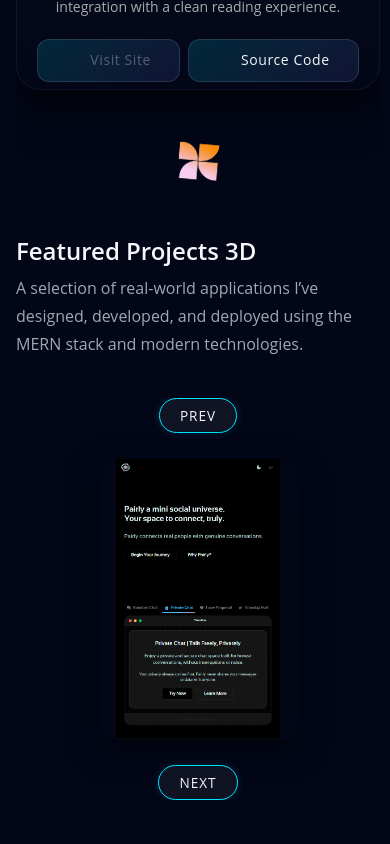
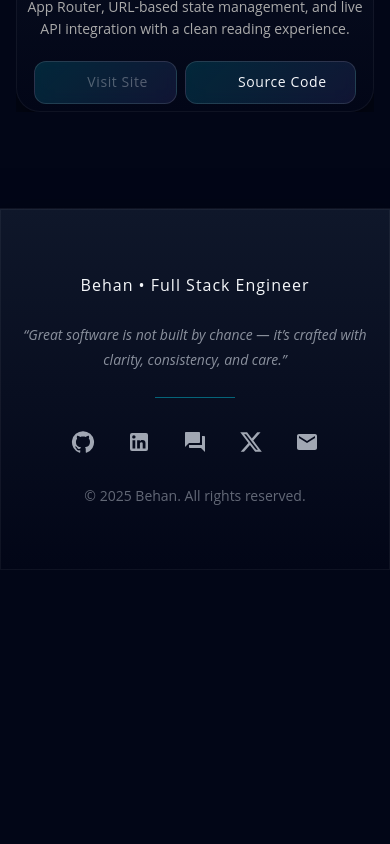
Before and after one commit to behan05/behan-portfolio, a React (Vite) app in the folder client/: page /projects in a window 390 px wide. Shown: the part 2620-3464 px from the top of the page. After the commit the page ends 3190 px from the top, so only its background shows below. Built offline with nearby package versions, Linux system fonts and the light colour scheme; some icons are missing.

Commit message:
fixed: fixed layout issue which couse by carousel now this render by condition on large screen only and also update resume

```diff
--- a/client/src/components/carousel3D/Carousel3D.jsx
+++ b/client/src/components/carousel3D/Carousel3D.jsx
@@ -1,5 +1,5 @@
-import React, { useRef, useEffect, useState } from 'react';
-import { Box, Typography, Button, Stack, Link, useTheme } from '@mui/material';
+import { useRef, useEffect, useState } from 'react';
+import { Box, Typography, Stack, Link, useTheme } from '@mui/material';
 import GitHubIcon from '@mui/icons-material/GitHub';
 import VisibilityIcon from '@mui/icons-material/Visibility';
 import gsap from 'gsap';
@@ -28,7 +28,7 @@ const items = [
         title: 'Pairly Chat',
         description: `A full-stack real-time chat application currently supporting secure text-based private messaging. In the next version, it will include video chat in Couple Mode only to ensure user privacy and safety. Built with React, Node.js, Express, Socket.IO, and MongoDB.`,
         link: `https://pairly.chat`,
-        sourceCode: ``,
+        sourceCode: `https://github.com/behan05/pairly.git`,
         image: '/projectImages/chat600px.png'
     },
     {
@@ -208,7 +208,6 @@ const Carousel3D = () => {
                     </CustomButton>
                 </Box>
 
-
                 <Box sx={{ mt: 6, maxWidth: 700, mx: 'auto' }}>
                     <Typography variant="h5" sx={{ color: '#e0e0e0', mb: 1 }}>
                         {current.title}
--- a/client/src/pages/LandingPage.jsx
+++ b/client/src/pages/LandingPage.jsx
@@ -1,12 +1,15 @@
 import HeroSection from "../components/hero/HeroSection";
 import RactangleFlower from "../components/ractangleFlower/RactangleFlower";
-import { Box, Stack } from "../mui/muiComponents";
+import { Box, Stack, useMediaQuery, useTheme } from "../mui/muiComponents";
 import Slider from "../components/slider/Slider";
 import Capabilities from "../components/capabilities/Capabilities";
 import Carousel3D from "../components/carousel3D/Carousel3D";
 import Contact from "../components/contact/Contact";
 
 function LandingPage() {
+
+  const theme = useTheme();
+  const isMd = useMediaQuery(theme.breakpoints.down('md'))
 
   return (
     <Box sx={{ px: { xs: 2, md: 4 }, overflow: 'hidden' }}>
@@ -25,6 +28,8 @@ function LandingPage() {
       {/* === Capabilities Section Detailing Services & Expertise === */}
       <Capabilities />
 
+      {!isMd && (
+        <>
           {/* === Decorative Rotating Rectangle Graphic === */}
           <Stack justifyContent="center">
             <RactangleFlower />
@@ -32,6 +37,8 @@ function LandingPage() {
 
           {/* ===  Carousel3D  === */}
           <Carousel3D />
+        </>
+      )}
 
       {/* === Decorative Rotating Rectangle Graphic === */}
       <Stack my={2} justifyContent="center">
--- a/client/src/pages/ProjectsPage.jsx
+++ b/client/src/pages/ProjectsPage.jsx
@@ -25,7 +25,7 @@ const cardItems = [
     title: 'Pairly Chat',
     description: `A real-time full-stack chat application focused on privacy and security. Supports secure private messaging with future plans for couple-only video chat. Built using React, Node.js, Express, Socket.IO, and MongoDB.`,
     link: `https://pairly.chat`,
-    sourceCode: `https://github.com/behan05/pairly`,
+    sourceCode: `https://github.com/behan05/pairly.git`,
     image: '/projectImages/chatBigImg.png'
   },
   {
@@ -162,7 +162,7 @@ function ProjectsPage() {
         component="section"
         sx={{
           display: 'grid',
-          gridTemplateColumns: isSm  ? '1fr' : (isMd || isLg) ? 'repeat(2, 0.8fr)' : 'repeat(3, 1fr)',
+          gridTemplateColumns: isSm ? '1fr' : (isMd || isLg) ? 'repeat(2, 0.8fr)' : 'repeat(3, 1fr)',
           gap: 2,
         }}
       >
@@ -171,6 +171,8 @@ function ProjectsPage() {
         ))}
       </Box>
 
+      {!isMd && (
+        <>
           {/* === Decorative Rotating Rectangle Graphic === */}
           <Stack mb={-10} justifyContent="center">
             <RactangleFlower />
@@ -180,6 +182,9 @@ function ProjectsPage() {
           <Stack ref={carouselRef}>
             <Carousel3D />
           </Stack>
+        </>
+      )}
+
     </Box>
   );
 }
```
Also changed, not shown: 1 other file (tests, documents, lock files or other folders). Lines whose indentation alone changed are shown as unchanged.
